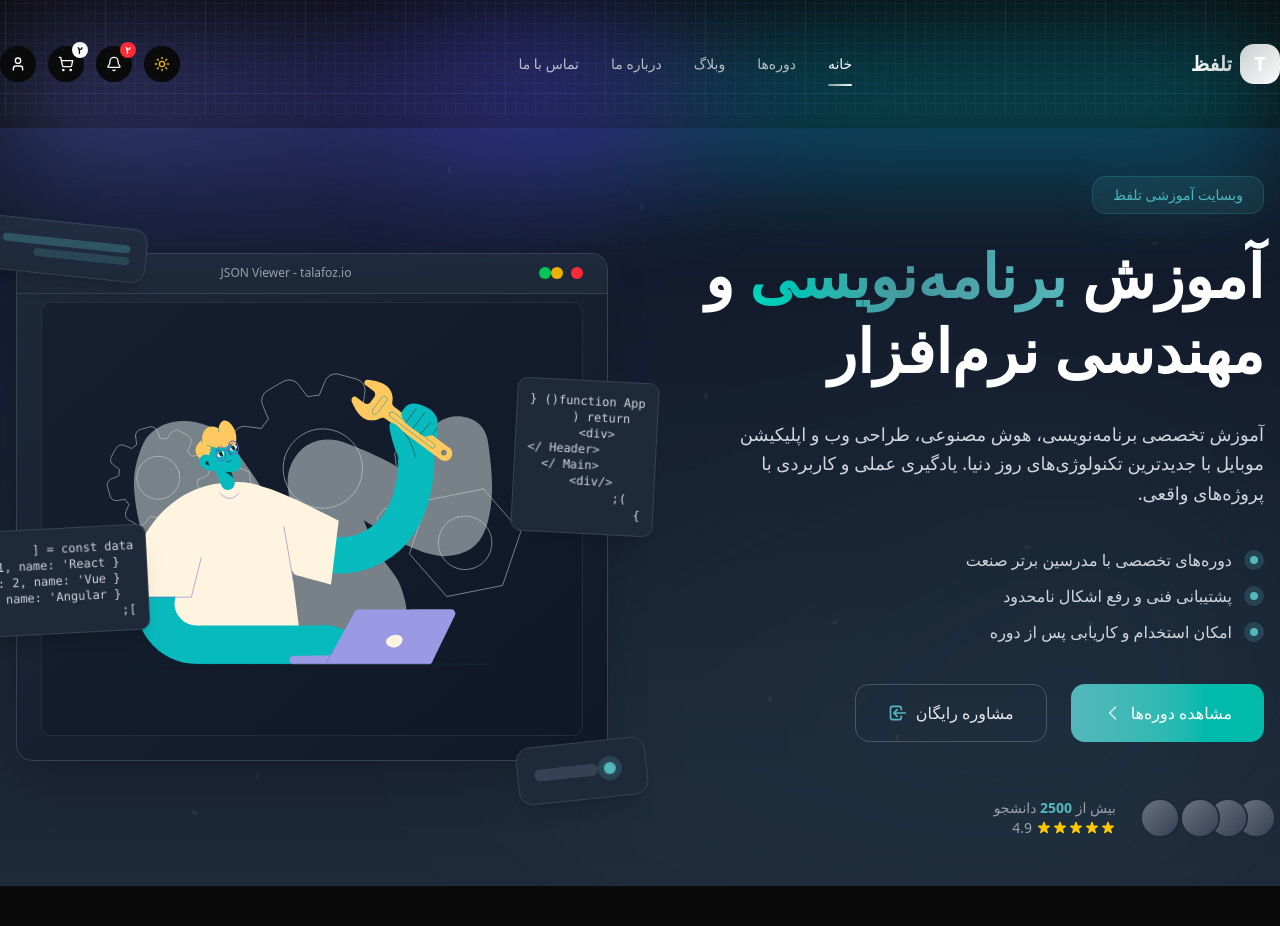
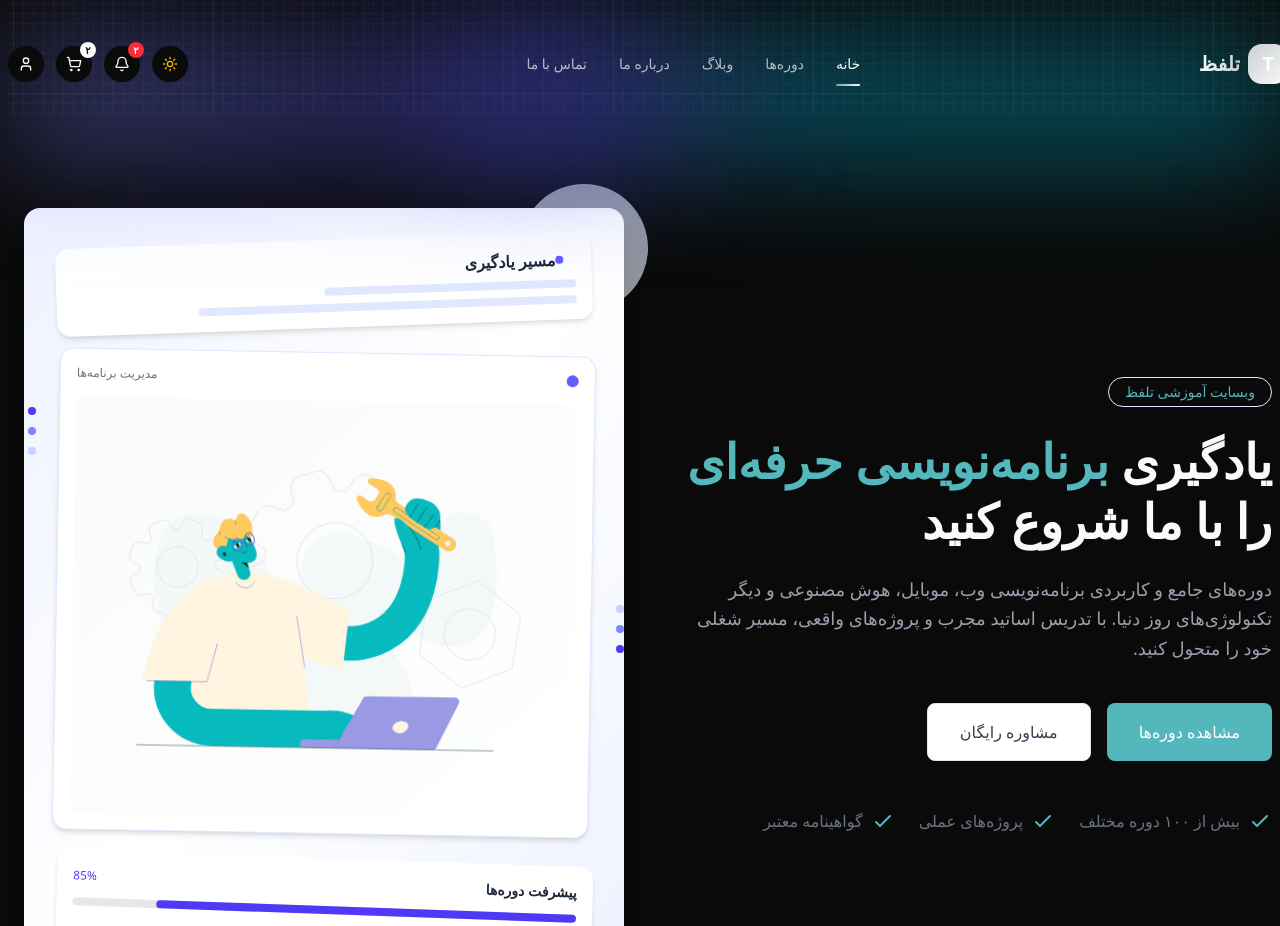
Before and after one commit to fullsttack/talafoz-next, a Next.js app: page / in a window 1280 px wide. Shown: the top 926 px of the page. Before the commit the page ends 886 px from the top, so only its background shows below. Built offline with nearby package versions, Linux system fonts and the light colour scheme.

Commit message:
Update HeroTop.tsx

```diff
--- a/components/site/HeroTop.tsx
+++ b/components/site/HeroTop.tsx
@@ -2,30 +2,6 @@
 
 import { useState, useEffect } from "react";
 import HeroJson1 from "@/components/tools/HeroJson1";
-
-// مقادیر ثابت برای ذرات تا از خطای هیدراتاسیون جلوگیری شود
-const particles = [
-  { top: 25, left: 10, width: 4, height: 6, delay: 1, duration: 8 },
-  { top: 65, left: 85, width: 5, height: 5, delay: 2, duration: 9 },
-  { top: 35, left: 15, width: 6, height: 3, delay: 0.5, duration: 7 },
-  { top: 80, left: 70, width: 3, height: 7, delay: 3, duration: 10 },
-  { top: 20, left: 45, width: 7, height: 4, delay: 1.5, duration: 11 },
-  { top: 40, left: 30, width: 5, height: 5, delay: 2.5, duration: 9 },
-  { top: 75, left: 60, width: 4, height: 6, delay: 0.7, duration: 8 },
-  { top: 15, left: 90, width: 6, height: 3, delay: 3.2, duration: 12 },
-  { top: 50, left: 40, width: 5, height: 5, delay: 1.8, duration: 10 },
-  { top: 85, left: 20, width: 3, height: 7, delay: 2.7, duration: 9 },
-  { top: 30, left: 75, width: 7, height: 4, delay: 0.3, duration: 11 },
-  { top: 60, left: 5, width: 5, height: 5, delay: 2.2, duration: 8 },
-  { top: 10, left: 50, width: 4, height: 6, delay: 1.2, duration: 12 },
-  { top: 70, left: 25, width: 6, height: 3, delay: 3.5, duration: 9 },
-  { top: 45, left: 95, width: 5, height: 5, delay: 0.8, duration: 10 },
-  { top: 5, left: 35, width: 3, height: 7, delay: 2.9, duration: 7 },
-  { top: 55, left: 80, width: 7, height: 4, delay: 1.6, duration: 11 },
-  { top: 90, left: 15, width: 5, height: 5, delay: 0.4, duration: 8 },
-  { top: 35, left: 55, width: 4, height: 6, delay: 2.3, duration: 10 },
-  { top: 65, left: 65, width: 6, height: 3, delay: 1.9, duration: 9 }
-];
 
 export default function HeroTop() {
   const [isVisible, setIsVisible] = useState(false);
@@ -35,202 +11,145 @@ export default function HeroTop() {
   }, []);
 
   return (
-    <section className="relative min-h-[85vh] py-12 flex items-center overflow-hidden bg-gradient-to-b from-gray-900 to-gray-800 text-white">
-      {/* Particle background */}
-      <div className="absolute inset-0 overflow-hidden">
-        <div className="absolute h-full w-full">
-          {particles.map((particle, i) => (
+    <section className="py-20">
+      <div className="container mx-auto px-4 max-w-7xl">
+        <div className="flex flex-col-reverse lg:flex-row items-center justify-between gap-12">
+          {/* Content Side */}
           <div
-              key={i}
-              className={`absolute rounded-full bg-white/5 animate-pulse-slow`}
-              style={{
-                top: `${particle.top}%`,
-                left: `${particle.left}%`,
-                width: `${particle.width}px`,
-                height: `${particle.height}px`,
-                animationDelay: `${particle.delay}s`,
-                animationDuration: `${particle.duration}s`,
-              }}
-            />
-          ))}
-        </div>
-
-        {/* Gradient overlays */}
-        <div className="absolute bottom-0 right-0 w-2/3 h-2/3 bg-gradient-to-tl from-green/30 to-transparent rounded-full blur-[100px] opacity-30"></div>
-        <div className="absolute top-0 left-0 w-1/2 h-1/2 bg-gradient-to-br from-indigo-500/30 to-transparent rounded-full blur-[100px] opacity-30"></div>
-      </div>
-
-      <div className="container mx-auto px-4 relative z-10">
-        <div className="grid grid-cols-1 lg:grid-cols-2 gap-16 items-center">
-          {/* Content column */}
-          <div
-            className={`order-2 lg:order-1 ${
-              isVisible ? 'opacity-100 translate-y-0' : 'opacity-0 translate-y-20'
-            } transition-all duration-1000 ease-out`}
+            className={`w-full lg:w-1/2 ${
+              isVisible ? 'opacity-100 translate-x-0' : 'opacity-0 -translate-x-10'
+            } transition-all duration-700 ease-out`}
             dir="rtl"
           >
-            <div className="relative inline-block mb-6">
-              <span className="px-5 py-2 bg-green/10 text-green rounded-xl text-sm font-medium border border-green/20 inline-block">
+            <span className="inline-block px-4 py-1 mb-6 border border-indigo-100 rounded-full text-green text-sm font-medium">
               وبسایت آموزشی تلفظ
             </span>
-              <div className={`absolute -z-10 inset-0 bg-green/5 rounded-xl blur-xl transform ${
-                isVisible ? 'opacity-100 scale-100' : 'opacity-0 scale-150'
-              } transition-all duration-1000 delay-300`}></div>
-            </div>
-
-            <h1 className={`text-4xl lg:text-6xl font-bold mb-8 leading-tight ${
-              isVisible ? 'opacity-100 translate-x-0' : 'opacity-0 translate-x-20'
-            } transition-all duration-1000 delay-100`}>
-              آموزش <span className="bg-clip-text text-transparent bg-gradient-to-l from-green via-green/80 to-teal-400">برنامه‌نویسی</span> و مهندسی نرم‌افزار
+            <h1 className="text-3xl sm:text-4xl lg:text-5xl font-bold mb-6 leading-tight text-foreground">
+              یادگیری <span className="text-green">برنامه‌نویسی حرفه‌ای</span> را با ما شروع کنید
             </h1>
-
-            <p className={`text-lg text-gray-300 mb-10 leading-relaxed max-w-xl ${
-              isVisible ? 'opacity-100 translate-x-0' : 'opacity-0 translate-x-20'
-            } transition-all duration-1000 delay-200`}>
-              آموزش تخصصی برنامه‌نویسی، هوش مصنوعی، طراحی وب و اپلیکیشن موبایل با جدیدترین تکنولوژی‌های روز دنیا. یادگیری عملی و کاربردی با پروژه‌های واقعی.
+            <p className="text-lg text-gray-400 mb-10 leading-relaxed">
+              دوره‌های جامع و کاربردی برنامه‌نویسی وب، موبایل، هوش مصنوعی و دیگر تکنولوژی‌های روز دنیا.
+              با تدریس اساتید مجرب و پروژه‌های واقعی، مسیر شغلی خود را متحول کنید.
             </p>
 
-            <div className={`space-y-3 mb-10 ${
-              isVisible ? 'opacity-100 translate-x-0' : 'opacity-0 translate-x-20'
-            } transition-all duration-1000 delay-300`}>
-              {[
-                { text: "دوره‌های تخصصی با مدرسین برتر صنعت" },
-                { text: "پشتیبانی فنی و رفع اشکال نامحدود" },
-                { text: "امکان استخدام و کاریابی پس از دوره" }
-              ].map((item, i) => (
-                <div key={i} className="flex items-center">
-                  <div className="flex-shrink-0 w-5 h-5 rounded-full bg-green/20 flex items-center justify-center ml-3">
-                    <div className="w-2 h-2 rounded-full bg-green"></div>
-                  </div>
-                  <span className="text-gray-300">{item.text}</span>
-                </div>
-              ))}
-            </div>
-
-            <div className={`flex flex-wrap gap-6 ${
-              isVisible ? 'opacity-100 translate-y-0' : 'opacity-0 translate-y-10'
-            } transition-all duration-1000 delay-400`}>
-              <button className="relative overflow-hidden group px-8 py-4 bg-gradient-to-r from-green to-teal-500 rounded-xl font-medium transform hover:scale-105 transition-all duration-300">
-                <span className="relative z-10 flex items-center gap-2">
+            <div className="flex flex-wrap gap-4 mb-12">
+              <button className="px-8 py-4 bg-green  text-white rounded-md transition-colors text-base font-medium">
                 مشاهده دوره‌ها
-                  <svg xmlns="http://www.w3.org/2000/svg" className="h-5 w-5 opacity-70" fill="none" viewBox="0 0 24 24" stroke="currentColor">
-                    <path strokeLinecap="round" strokeLinejoin="round" strokeWidth={2} d="M15 19l-7-7 7-7" />
-                  </svg>
-                </span>
-                <div className="absolute inset-0 -z-0 bg-black/20 scale-x-0 group-hover:scale-x-100 origin-right transition-transform duration-500"></div>
               </button>
-
-              <button className="relative group px-8 py-4 bg-transparent border border-gray-600 text-gray-200 rounded-xl font-medium hover:bg-gray-800/50 transition-all duration-300">
-                <span className="flex items-center gap-2">
+              <button className="px-8 py-4 bg-white hover:bg-gray-50 text-gray-700 border border-gray-200 rounded-md transition-colors text-base font-medium">
                 مشاوره رایگان
-                  <svg xmlns="http://www.w3.org/2000/svg" className="h-5 w-5 text-green transition-transform group-hover:rotate-12" fill="none" viewBox="0 0 24 24" stroke="currentColor">
-                    <path strokeLinecap="round" strokeLinejoin="round" strokeWidth={2} d="M11 16l-4-4m0 0l4-4m-4 4h14m-5 4v1a3 3 0 01-3 3H6a3 3 0 01-3-3V7a3 3 0 013-3h7a3 3 0 013 3v1" />
-                  </svg>
-                </span>
               </button>
             </div>
 
-            <div className={`flex items-center gap-6 mt-14 ${
-              isVisible ? 'opacity-100 translate-y-0' : 'opacity-0 translate-y-10'
-            } transition-all duration-1000 delay-500`}>
-              <div className="flex -space-x-3 rtl:space-x-reverse">
-                {[1, 2, 3, 4].map((i) => (
-                  <div key={i} className="w-10 h-10 rounded-full border-2 border-gray-800 overflow-hidden">
-                    <div className="w-full h-full bg-gradient-to-br from-gray-500 to-gray-700"></div>
+            <div className="flex flex-wrap gap-6 text-gray-500">
+              <div className="flex items-center">
+                <svg xmlns="http://www.w3.org/2000/svg" className="h-6 w-6 text-green ml-2" fill="none" viewBox="0 0 24 24" stroke="currentColor">
+                  <path strokeLinecap="round" strokeLinejoin="round" strokeWidth={2} d="M5 13l4 4L19 7" />
+                </svg>
+                <span>بیش از ۱۰۰ دوره مختلف</span>
               </div>
-                ))}
+              <div className="flex items-center">
+                <svg xmlns="http://www.w3.org/2000/svg" className="h-6 w-6 text-green ml-2" fill="none" viewBox="0 0 24 24" stroke="currentColor">
+                  <path strokeLinecap="round" strokeLinejoin="round" strokeWidth={2} d="M5 13l4 4L19 7" />
+                </svg>
+                <span>پروژه‌های عملی</span>
               </div>
-              <div className="text-sm">
-                <div className="text-gray-400">بیش از <span className="text-green font-bold">2500</span> دانشجو</div>
               <div className="flex items-center">
-                  {[1, 2, 3, 4, 5].map((i) => (
-                    <svg key={i} xmlns="http://www.w3.org/2000/svg" className="h-4 w-4 text-yellow-400" viewBox="0 0 20 20" fill="currentColor">
-                      <path d="M9.049 2.927c.3-.921 1.603-.921 1.902 0l1.07 3.292a1 1 0 00.95.69h3.462c.969 0 1.371 1.24.588 1.81l-2.8 2.034a1 1 0 00-.364 1.118l1.07 3.292c.3.921-.755 1.688-1.54 1.118l-2.8-2.034a1 1 0 00-1.175 0l-2.8 2.034c-.784.57-1.838-.197-1.539-1.118l1.07-3.292a1 1 0 00-.364-1.118L2.98 8.72c-.783-.57-.38-1.81.588-1.81h3.461a1 1 0 00.951-.69l1.07-3.292z" />
+                <svg xmlns="http://www.w3.org/2000/svg" className="h-6 w-6 text-green ml-2" fill="none" viewBox="0 0 24 24" stroke="currentColor">
+                  <path strokeLinecap="round" strokeLinejoin="round" strokeWidth={2} d="M5 13l4 4L19 7" />
                 </svg>
-                  ))}
-                  <span className="mr-1 text-gray-400">4.9</span>
-                </div>
+                <span>گواهینامه معتبر</span>
               </div>
             </div>
           </div>
 
-          {/* Visual column */}
+          {/* Animation Side - New Design */}
           <div
-            className={`order-1 lg:order-2 ${
-              isVisible ? 'opacity-100 translate-y-0' : 'opacity-0 translate-y-20'
-            } transition-all duration-1000 ease-out delay-200`}
+            className={`w-full lg:w-1/2 ${
+              isVisible ? 'opacity-100 translate-y-0' : 'opacity-0 translate-y-10'
+            } transition-all duration-700 ease-out delay-200`}
           >
             <div className="relative">
-              {/* Main display */}
-              <div className="relative bg-gradient-to-br from-gray-800 to-gray-900 p-6 rounded-2xl shadow-2xl border border-gray-700">
-                <div className="absolute top-0 right-0 left-0 h-10 bg-gray-800 rounded-t-2xl border-b border-gray-700 flex items-center px-4">
-                  <div className="flex space-x-2 rtl:space-x-reverse">
-                    <div className="w-3 h-3 rounded-full bg-red-500"></div>
-                    <div className="w-3 h-3 rounded-full bg-yellow-500"></div>
-                    <div className="w-3 h-3 rounded-full bg-green-500"></div>
-                  </div>
-                  <div className="flex-1 text-center text-xs text-gray-400">JSON Viewer - talafoz.io</div>
+              {/* Background elements */}
+              <div className="absolute -right-6 -top-6 w-32 h-32 bg-indigo-50 rounded-full opacity-60"></div>
+              <div className="absolute -left-6 -bottom-6 w-24 h-24 bg-indigo-50 rounded-full opacity-60"></div>
+
+              {/* Main content */}
+              <div className="relative">
+                {/* App mockup frame */}
+                <div className="relative shadow-xl rounded-2xl overflow-hidden bg-gradient-to-br from-indigo-50 via-white to-indigo-50 p-8">
+                  {/* Decorative code snippets in background */}
+                  <div className="absolute top-3 left-2 opacity-10 text-xs">
+                    <div>&lt;div className={`app`}&gt;</div>
+                    <div>  &lt;Header /&gt;</div>
+                    <div>  &lt;Main /&gt;</div>
+                    <div>&lt;/div&gt;</div>
                   </div>
 
-                <div className="pt-6">
+                  <div className="absolute bottom-3 right-2 opacity-10 text-xs">
+                    <div>const App = () =&gt; {`{`}</div>
+                    <div>  return &lt;Dashboard /&gt;</div>
+                    <div>{`}`}</div>
+                  </div>
+
+                  {/* Card 1 - First element */}
+                  <div className="mb-6 p-4 bg-white rounded-xl shadow-md transform -rotate-2">
+                    <div className="flex items-center space-x-3 space-x-reverse mb-2">
+                      <span className="w-2 h-2 rounded-full bg-indigo-500"></span>
+                      <h3 className="font-semibold text-gray-800">مسیر یادگیری</h3>
+                    </div>
+                    <div className="h-2 bg-indigo-100 rounded-full w-1/2 mb-2"></div>
+                    <div className="h-2 bg-indigo-100 rounded-full w-3/4"></div>
+                  </div>
+
+                  {/* Animation container */}
+                  <div className="relative bg-white rounded-xl shadow-md p-4 mb-6 transform rotate-1 border border-indigo-100">
+                    <div className="flex justify-between items-center mb-4">
+                      <div className="h-3 w-3 rounded-full bg-indigo-500"></div>
+                      <div className="text-xs font-medium text-gray-500">مدیریت برنامه‌ها</div>
+                    </div>
+
                     {/* HeroJson1 animation */}
-                  <div className="bg-gray-900/50 p-4 rounded-lg border border-gray-700/50">
+                    <div className="bg-gradient-to-br from-gray-50 to-white p-2 rounded-lg">
                       <HeroJson1 />
                     </div>
                   </div>
 
-                {/* Floating elements */}
-                <div className={`absolute -top-8 -left-8 p-4 bg-gray-800 rounded-xl shadow-xl border border-gray-700 transform rotate-6 ${
-                  isVisible ? 'opacity-100 translate-y-0' : 'opacity-0 translate-y-10'
-                } transition-all duration-700 delay-500`}>
-                  <div className="w-32 space-y-1">
-                    <div className="h-2 w-full bg-green/30 rounded-full"></div>
-                    <div className="h-2 w-3/4 bg-green/20 rounded-full"></div>
+                  {/* Card 3 - Progress */}
+                  <div className="p-4 bg-white rounded-xl shadow-md transform rotate-2">
+                    <div className="flex items-center justify-between mb-3">
+                      <span className="text-sm font-semibold text-gray-800">پیشرفت دوره‌ها</span>
+                      <span className="text-xs text-indigo-600 font-medium">85%</span>
                     </div>
+                    <div className="h-2 bg-gray-200 rounded-full w-full">
+                      <div className="h-2 bg-indigo-600 rounded-full w-10/12"></div>
                     </div>
-
-                <div className={`absolute -bottom-10 -right-10 p-4 bg-gray-800 rounded-xl shadow-xl border border-gray-700 transform -rotate-6 ${
-                  isVisible ? 'opacity-100 translate-y-0' : 'opacity-0 translate-y-10'
-                } transition-all duration-700 delay-700`}>
-                  <div className="flex items-center space-x-2 rtl:space-x-reverse">
-                    <div className="w-6 h-6 rounded-full bg-green/20 flex items-center justify-center">
-                      <div className="w-3 h-3 rounded-full bg-green"></div>
+                    <div className="mt-4 flex justify-between">
+                      <div className="flex -space-x-2 rtl:space-x-reverse">
+                        {[1, 2, 3].map((i) => (
+                          <div key={i} className={`w-6 h-6 rounded-full border-2 border-white bg-indigo-${i*100 + 200}`}></div>
+                        ))}
                       </div>
-                    <div className="w-16 h-3 bg-gray-700 rounded-full"></div>
+                      <div className="flex items-center space-x-1 rtl:space-x-reverse">
+                        <div className="w-3 h-3 rounded-full bg-green-500"></div>
+                        <span className="text-xs text-gray-500">فعال</span>
                       </div>
                     </div>
                   </div>
 
-              {/* Code blocks */}
-              <div className={`absolute top-1/4 -right-12 max-w-[180px] bg-gray-800 rounded-lg p-3 shadow-xl border border-gray-700 transform rotate-3 ${
-                isVisible ? 'opacity-100 translate-x-0' : 'opacity-0 translate-x-20'
-              } transition-all duration-700 delay-900`}>
-                <pre className="text-xs text-gray-300 font-mono">
-                  <code>
-{`function App() {
-  return (
-    <div>
-      <Header />
-      <Main />
-    </div>
-  );
-}`}
-                  </code>
-                </pre>
+                  {/* Decorative dots */}
+                  <div className="absolute top-1/2 right-0 w-3 h-12 flex flex-col justify-between">
+                    <div className="w-2 h-2 rounded-full bg-indigo-200"></div>
+                    <div className="w-2 h-2 rounded-full bg-indigo-400"></div>
+                    <div className="w-2 h-2 rounded-full bg-indigo-600"></div>
                   </div>
 
-              <div className={`absolute bottom-1/4 -left-12 max-w-[180px] bg-gray-800 rounded-lg p-3 shadow-xl border border-gray-700 transform -rotate-3 ${
-                isVisible ? 'opacity-100 translate-x-0' : 'opacity-0 translate-x-20'
-              } transition-all duration-700 delay-1000`}>
-                <pre className="text-xs text-gray-300 font-mono">
-                  <code>
-{`const data = [
-  { id: 1, name: 'React' },
-  { id: 2, name: 'Vue' },
-  { id: 3, name: 'Angular' }
-];`}
-                  </code>
-                </pre>
+                  <div className="absolute top-1/4 left-0 w-3 h-12 flex flex-col justify-between">
+                    <div className="w-2 h-2 rounded-full bg-indigo-600"></div>
+                    <div className="w-2 h-2 rounded-full bg-indigo-400"></div>
+                    <div className="w-2 h-2 rounded-full bg-indigo-200"></div>
+                  </div>
+                </div>
               </div>
             </div>
           </div>
```
Lines whose indentation alone changed are shown as unchanged.
